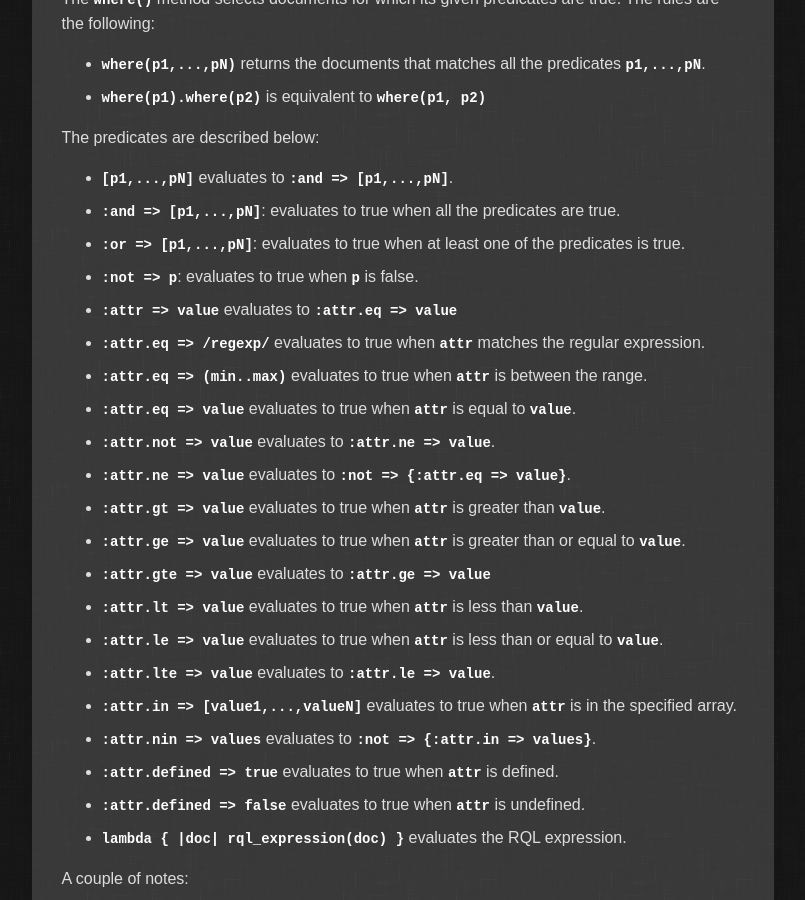
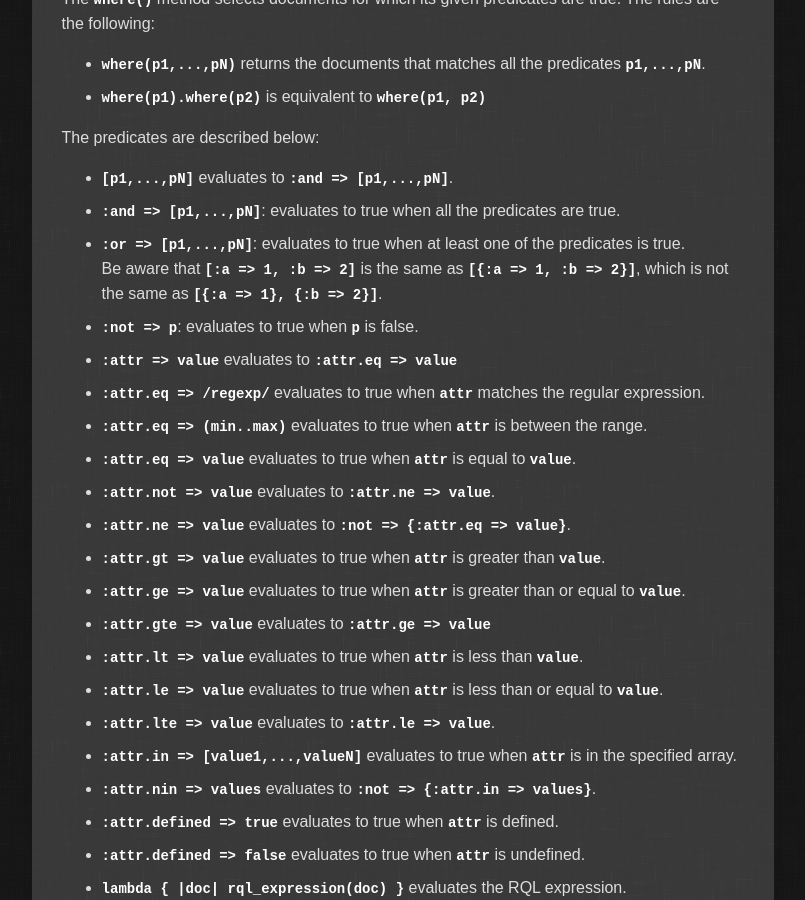
Before and after one commit to NoBrainerORM/nobrainer.io, a Jekyll site: the page built from docs/querying.md, in a window 1280 px wide and 900 px high, scrolled down 644 px. Shown: the whole window, without its empty margins (335-1140 px from the left). Built offline with Jekyll 4.4.1, drawn with Linux system fonts in a browser that asks for light colours; comment, search, counter and statistics services are not loaded.

Commit message:
clarify or -- issue #95

```diff
--- a/docs/querying.md
+++ b/docs/querying.md
@@ -36,6 +36,7 @@ The predicates are described below:
 * `[p1,...,pN]` evaluates to `:and => [p1,...,pN]`.
 * `:and => [p1,...,pN]`: evaluates to true when all the predicates are true.
 * `:or => [p1,...,pN]`: evaluates to true when at least one of the predicates is true.
+Be aware that `[:a => 1, :b => 2]` is the same as `[{:a => 1, :b => 2}]`, which is not the same as `[{:a => 1}, {:b => 2}]`.
 * `:not => p`: evaluates to true when `p` is false.
 * `:attr => value` evaluates to `:attr.eq => value`
 * `:attr.eq => /regexp/` evaluates to true when `attr` matches the regular expression.
```
